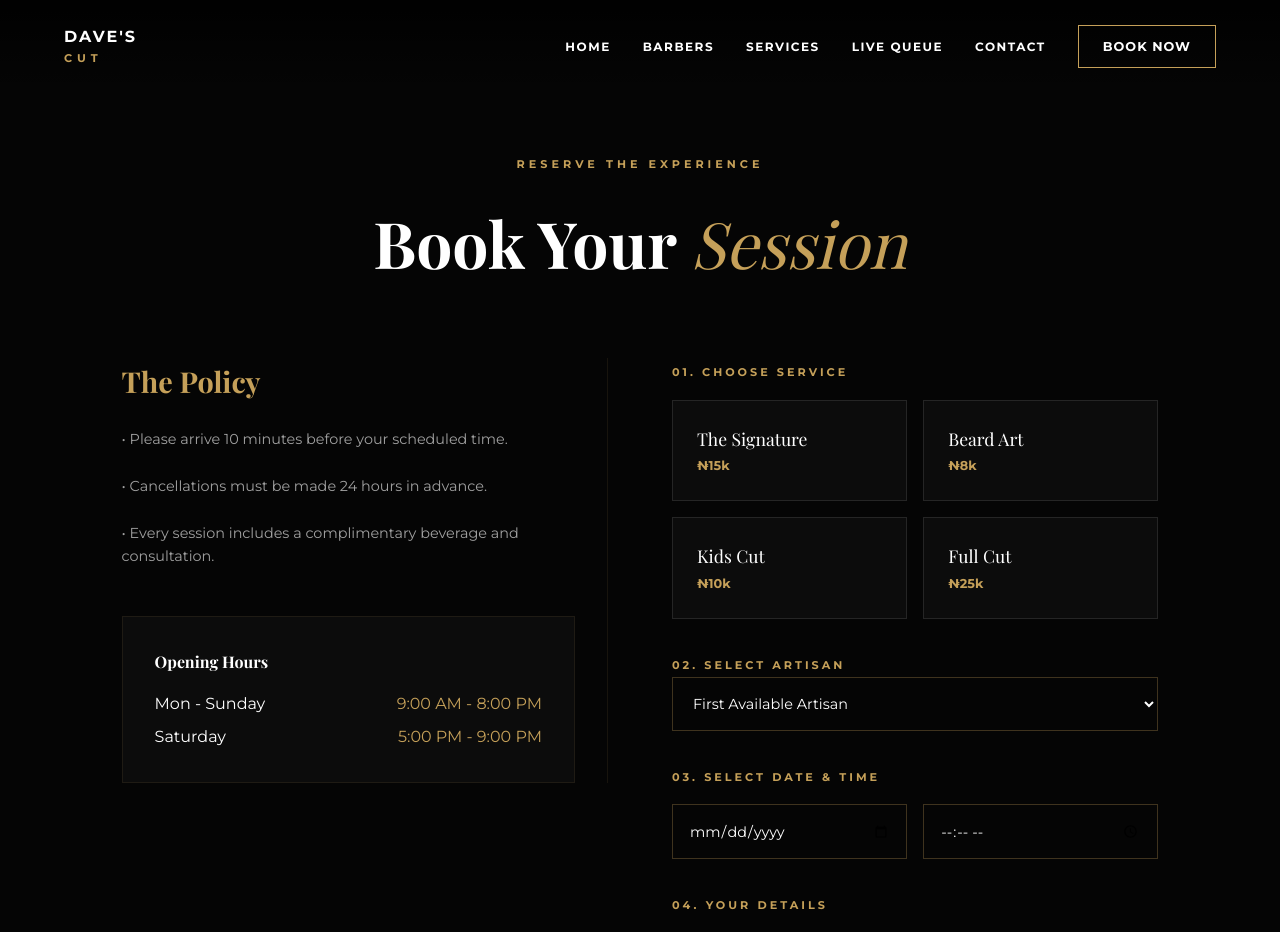
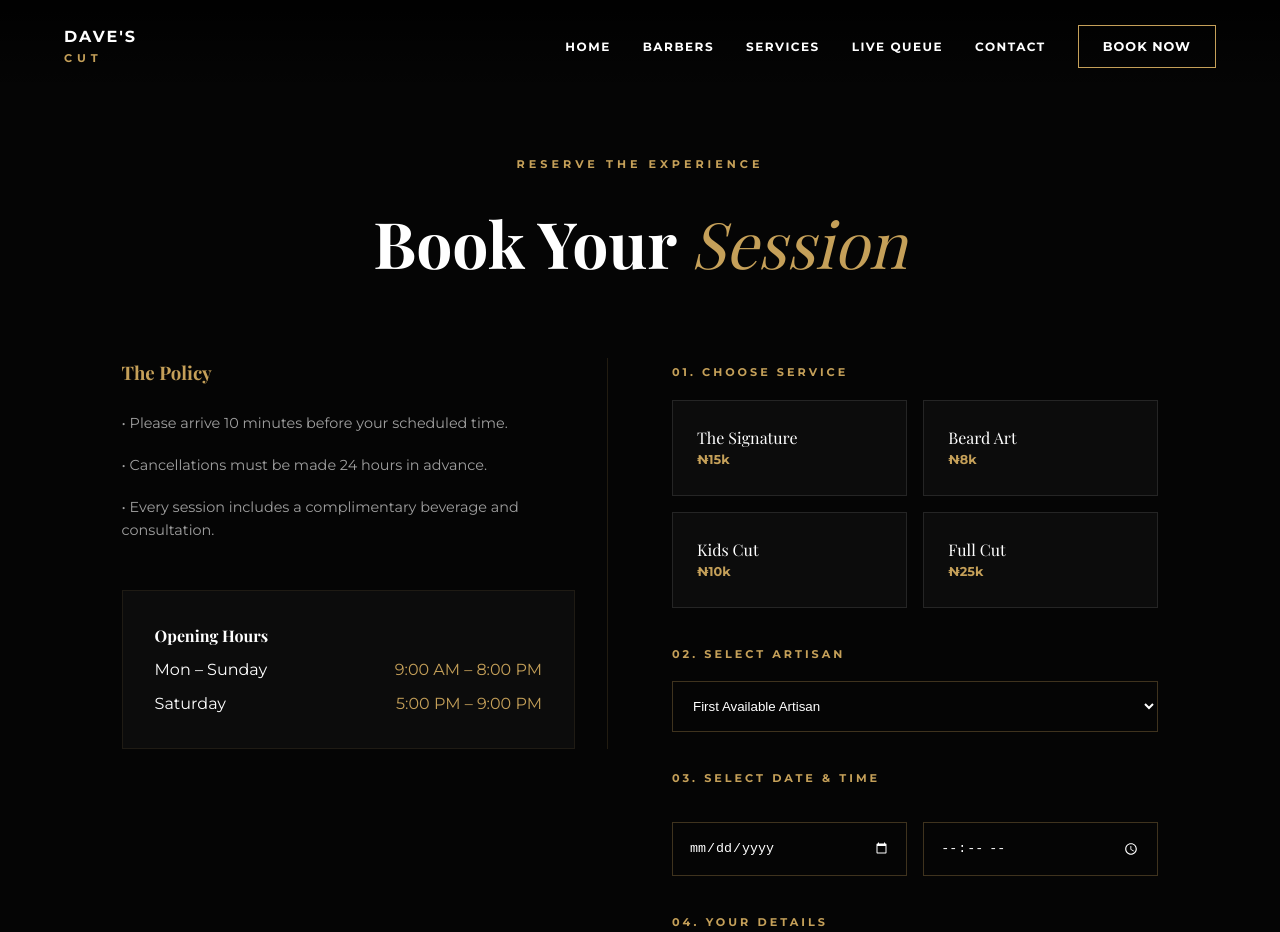
Before and after one commit to NATION-eng/DAVE-S-CUTS, a React (Vite) app: page /Booking in a window 1280 px wide. Shown: the top 932 px of the page. Built offline with nearby package versions, Linux system fonts and the light colour scheme; a web font is replaced by a local one.

Commit message:
Update Booking.tsx

```diff
--- a/src/pages/Booking.tsx
+++ b/src/pages/Booking.tsx
@@ -1,134 +1,64 @@
 import React from "react";
 
-const Bookings: React.FC = () => {
+const Booking: React.FC = () => {
   return (
-    <div
-      style={{
-        padding: "150px 5% 80px",
-        background: "var(--bg-black)",
-        minHeight: "100vh",
-      }}
-    >
+    <div className="booking-wrapper">
       <div className="container">
-        {/* Header Section */}
-        <div style={{ textAlign: "center", marginBottom: "4rem" }}>
-          <span
-            className="gold-text"
-            style={{
-              letterSpacing: "4px",
-              fontSize: "0.7rem",
-              fontWeight: "bold",
-            }}
-          >
+
+        {/* HEADER */}
+        <div className="booking-header">
+          <span className="gold-text booking-eyebrow">
             RESERVE THE EXPERIENCE
           </span>
-          <h2
-            className="serif"
-            style={{ fontSize: "clamp(2.5rem, 5vw, 4rem)", marginTop: "1rem" }}
-          >
+          <h2 className="serif booking-title">
             Book Your <span className="gold-text italic">Session</span>
           </h2>
         </div>
 
-        <div
-          style={{
-            display: "grid",
-            gridTemplateColumns: "repeat(auto-fit, minmax(300px, 1fr))",
-            gap: "4rem",
-            alignItems: "start",
-          }}
-        >
-          {/* Left Column: Details & Info */}
-          <div
-            style={{
-              borderRight: "1px solid rgba(197, 160, 89, 0.1)",
-              paddingRight: "2rem",
-            }}
-          >
-            <h3
-              className="serif"
-              style={{
-                fontSize: "1.8rem",
-                color: "var(--gold)",
-                marginBottom: "1.5rem",
-              }}
-            >
-              The Policy
-            </h3>
-            <div
-              style={{
-                color: "var(--gray)",
-                fontSize: "0.9rem",
-                display: "flex",
-                flexDirection: "column",
-                gap: "1.5rem",
-              }}
-            >
+        {/* GRID */}
+        <div className="booking-grid">
+
+          {/* LEFT COLUMN */}
+          <div className="booking-left">
+            <h3 className="serif booking-subtitle">The Policy</h3>
+
+            <div className="policy-text">
               <p>• Please arrive 10 minutes before your scheduled time.</p>
               <p>• Cancellations must be made 24 hours in advance.</p>
-              <p>
-                • Every session includes a complimentary beverage and
-                consultation.
-              </p>
+              <p>• Every session includes a complimentary beverage and consultation.</p>
             </div>
 
-            <div
-              style={{
-                marginTop: "3rem",
-                padding: "2rem",
-                background: "#0c0c0c",
-                border: "1px solid rgba(197, 160, 89, 0.1)",
-              }}
-            >
-              <h4
-                className="serif"
-                style={{ color: "white", marginBottom: "1rem" }}
-              >
-                Opening Hours
-              </h4>
-              <div
-                style={{
-                  display: "flex",
-                  justifyContent: "space-between",
-                  marginBottom: "0.5rem",
-                }}
-              >
-                <span>Mon - Sunday</span>
-                <span className="gold-text">9:00 AM - 8:00 PM</span>
+            <div className="opening-hours">
+              <h4 className="serif">Opening Hours</h4>
+              <div className="hours-row">
+                <span>Mon – Sunday</span>
+                <span className="gold-text">9:00 AM – 8:00 PM</span>
               </div>
-              <div style={{ display: "flex", justifyContent: "space-between" }}>
+              <div className="hours-row">
                 <span>Saturday</span>
-                <span className="gold-text">5:00 PM - 9:00 PM</span>
+                <span className="gold-text">5:00 PM – 9:00 PM</span>
               </div>
             </div>
           </div>
 
-          {/* Right Column: The Detailed Form */}
-          <form
-            style={{ display: "flex", flexDirection: "column", gap: "2rem" }}
-          >
-            {/* Step 1: Service */}
+          {/* RIGHT COLUMN */}
+          <form className="booking-form">
+
+            {/* SERVICE */}
             <div className="booking-step">
-              <label style={labelStyle}>01. CHOOSE SERVICE</label>
-              <div
-                style={{
-                  display: "grid",
-                  gridTemplateColumns: "1fr 1fr",
-                  gap: "1rem",
-                  marginTop: "1rem",
-                }}
-              >
-                <ServiceOption id="s1" name="The Signature" price="₦15k" />
-                <ServiceOption id="s2" name="Beard Art" price="₦8k" />
-                <ServiceOption id="s3" name="Kids Cut" price="₦10k" />
-                <ServiceOption id="s4" name="Full Cut" price="₦25k" />
+              <label>01. CHOOSE SERVICE</label>
+              <div className="form-grid">
+                <ServiceOption name="The Signature" price="₦15k" />
+                <ServiceOption name="Beard Art" price="₦8k" />
+                <ServiceOption name="Kids Cut" price="₦10k" />
+                <ServiceOption name="Full Cut" price="₦25k" />
               </div>
             </div>
 
-            {/* Step 2: Artisan */}
+            {/* BARBER */}
             <div className="booking-step">
-              <label style={labelStyle}>02. SELECT ARTISAN</label>
-              <select style={inputStyle}>
+              <label>02. SELECT ARTISAN</label>
+              <select className="booking-input">
                 <option>First Available Artisan</option>
                 <option>Seyi (Master Artisan)</option>
                 <option>John (Creative Lead)</option>
@@ -136,114 +66,180 @@ const Bookings: React.FC = () => {
               </select>
             </div>
 
-            {/* Step 3: Schedule */}
+            {/* DATE */}
             <div className="booking-step">
-              <label style={labelStyle}>03. SELECT DATE & TIME</label>
-              <div
-                style={{
-                  display: "grid",
-                  gridTemplateColumns: "1fr 1fr",
-                  gap: "1rem",
-                  marginTop: "1rem",
-                }}
-              >
-                <input type="date" style={inputStyle} />
-                <input type="time" style={inputStyle} />
+              <label>03. SELECT DATE & TIME</label>
+              <div className="form-grid">
+                <input type="date" className="booking-input" />
+                <input type="time" className="booking-input" />
               </div>
             </div>
 
-            {/* Step 4: Contact */}
+            {/* DETAILS */}
             <div className="booking-step">
-              <label style={labelStyle}>04. YOUR DETAILS</label>
-              <input
-                type="text"
-                placeholder="Full Name"
-                style={{ ...inputStyle, marginTop: "1rem" }}
-              />
-              <input
-                type="tel"
-                placeholder="Phone Number (WhatsApp preferred)"
-                style={{ ...inputStyle, marginTop: "1rem" }}
-              />
+              <label>04. YOUR DETAILS</label>
+              <input className="booking-input" placeholder="Full Name" />
+              <input className="booking-input" placeholder="Phone Number" />
             </div>
 
-            <button
-              type="button"
-              className="btn-gold"
-              style={{ width: "100%", padding: "1.5rem", fontWeight: "bold" }}
-            >
+            <button className="btn-gold booking-btn">
               CONFIRM RESERVATION
             </button>
           </form>
         </div>
       </div>
 
+      {/* ===== STYLES (ALL IN ONE FILE) ===== */}
       <style>{`
+        .booking-wrapper {
+          padding: 150px 5% 80px;
+          background: var(--bg-black);
+          min-height: 100vh;
+        }
+
+        .booking-header {
+          text-align: center;
+          margin-bottom: 4rem;
+        }
+
+        .booking-eyebrow {
+          letter-spacing: 4px;
+          font-size: 0.7rem;
+          font-weight: bold;
+        }
+
+        .booking-title {
+          font-size: clamp(2.5rem, 5vw, 4rem);
+          margin-top: 1rem;
+        }
+
+        .booking-grid {
+          display: grid;
+          grid-template-columns: 1fr 1fr;
+          gap: 4rem;
+          align-items: start;
+        }
+
+        .booking-left {
+          border-right: 1px solid rgba(197,160,89,0.15);
+          padding-right: 2rem;
+        }
+
+        .booking-subtitle {
+          color: var(--gold);
+          margin-bottom: 1.5rem;
+        }
+
+        .policy-text {
+          color: var(--gray);
+          font-size: 0.9rem;
+          display: flex;
+          flex-direction: column;
+          gap: 1.2rem;
+        }
+
+        .opening-hours {
+          margin-top: 3rem;
+          padding: 2rem;
+          background: #0c0c0c;
+          border: 1px solid rgba(197,160,89,0.1);
+        }
+
+        .hours-row {
+          display: flex;
+          justify-content: space-between;
+          margin-top: 0.5rem;
+        }
+
+        .booking-form {
+          display: flex;
+          flex-direction: column;
+          gap: 2rem;
+        }
+
+        .booking-step label {
+          color: var(--gold);
+          font-size: 0.7rem;
+          letter-spacing: 3px;
+          font-weight: bold;
+        }
+
+        .form-grid {
+          display: grid;
+          grid-template-columns: 1fr 1fr;
+          gap: 1rem;
+          margin-top: 1rem;
+        }
+
+        .booking-input {
+          width: 100%;
+          background: transparent;
+          border: 1px solid rgba(197,160,89,0.3);
+          padding: 1rem;
+          color: white;
+          margin-top: 1rem;
+          outline: none;
+        }
+
+        .service-card {
+          border: 1px solid rgba(255,255,255,0.1);
+          padding: 1.5rem;
+          cursor: pointer;
+          transition: 0.3s;
+          background: #0c0c0c;
+        }
+
+        .service-card:hover {
+          border-color: var(--gold);
+          background: rgba(197,160,89,0.05);
+        }
+
+        .booking-btn {
+          padding: 1.5rem;
+          font-weight: bold;
+        }
+
+        /* ===== RESPONSIVE ===== */
+        @media (max-width: 992px) {
+          .booking-grid {
+            grid-template-columns: 1fr;
+          }
+
+          .booking-left {
+            border-right: none;
+            border-bottom: 1px solid rgba(197,160,89,0.15);
+            padding-right: 0;
+            padding-bottom: 2rem;
+          }
+        }
+
+        @media (max-width: 576px) {
+          .booking-wrapper {
+            padding: 120px 6% 60px;
+          }
+
+          .form-grid {
+            grid-template-columns: 1fr;
+          }
+        }
+
         input[type="date"]::-webkit-calendar-picker-indicator,
         input[type="time"]::-webkit-calendar-picker-indicator {
           filter: invert(1);
           cursor: pointer;
-        }
-
-        .service-card:hover {
-          border-color: var(--gold) !important;
-          background: rgba(197, 160, 89, 0.05) !important;
         }
       `}</style>
     </div>
   );
 };
 
-// Sub-component for Service Selection Cards
-const ServiceOption = ({
-  name,
-  price,
-}: {
-  id: string;
-  name: string;
-  price: string;
-}) => (
-  <div
-    className="service-card"
-    style={{
-      border: "1px solid rgba(255, 255, 255, 0.1)",
-      padding: "1.5rem",
-      cursor: "pointer",
-      transition: "0.3s",
-      background: "#0c0c0c",
-    }}
-  >
-    <div
-      className="serif"
-      style={{ fontSize: "1.1rem", marginBottom: "0.2rem" }}
-    >
-      {name}
-    </div>
-    <div
-      className="gold-text"
-      style={{ fontSize: "0.8rem", fontWeight: "bold" }}
-    >
+const ServiceOption = ({ name, price }: { name: string; price: string }) => (
+  <div className="service-card">
+    <div className="serif">{name}</div>
+    <div className="gold-text" style={{ fontSize: "0.8rem", fontWeight: "bold" }}>
       {price}
     </div>
   </div>
 );
 
-const labelStyle: React.CSSProperties = {
-  color: "var(--gold)",
-  fontSize: "0.7rem",
-  letterSpacing: "3px",
-  fontWeight: "bold",
-};
-
-const inputStyle: React.CSSProperties = {
-  width: "100%",
-  background: "transparent",
-  border: "1px solid rgba(197, 160, 89, 0.3)",
-  padding: "1rem",
-  color: "white",
-  fontFamily: "Montserrat, sans-serif",
-  outline: "none",
-  fontSize: "0.9rem",
-};
-
-export default Bookings;
+export default Booking;
```
Lines whose indentation alone changed are shown as unchanged.
